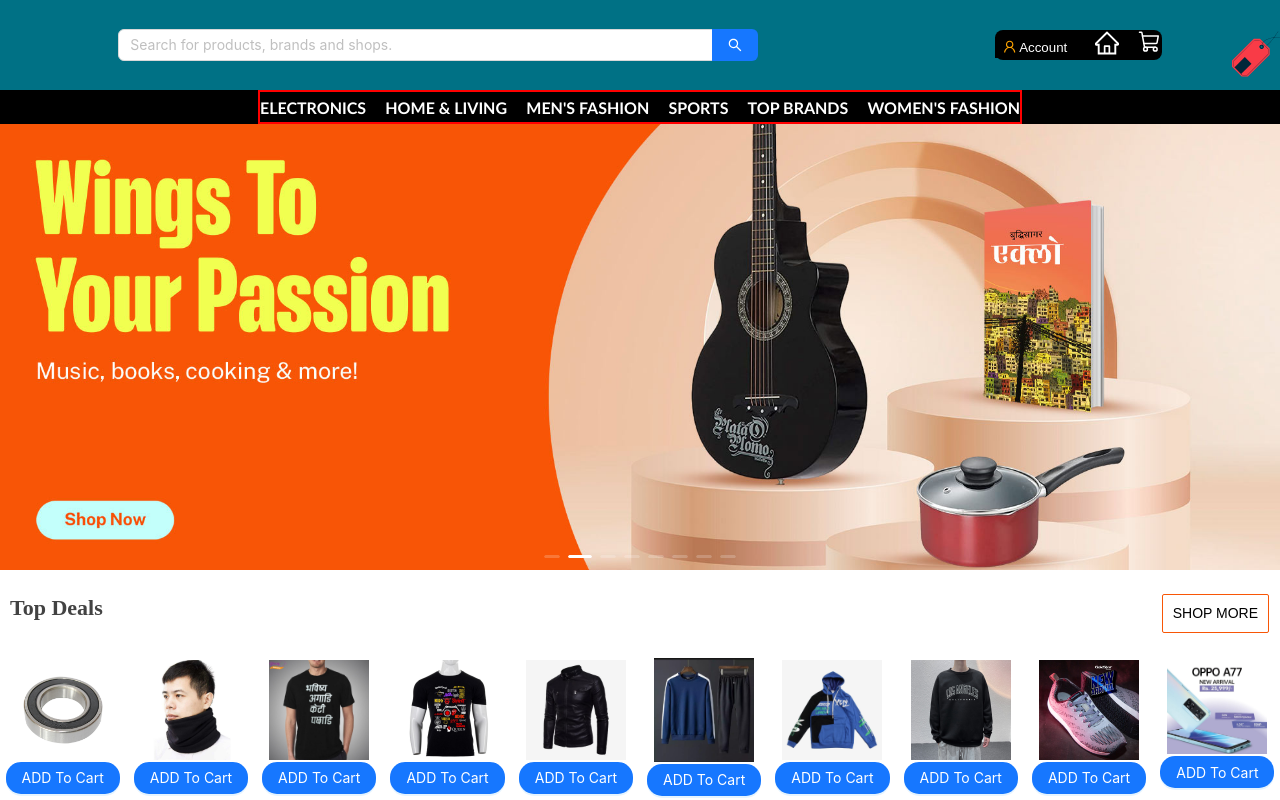
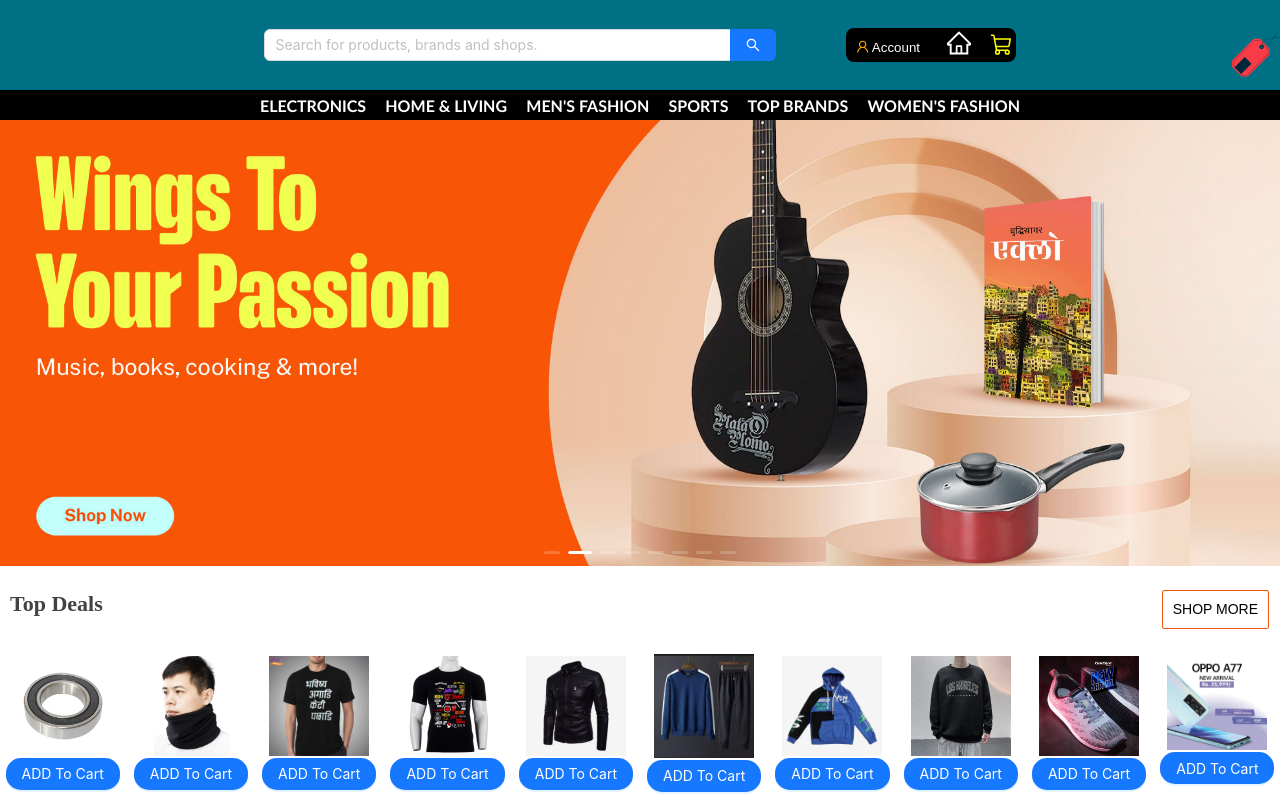
Before and after one commit to DarpanPoudel18/ecommerce, a React (Create React App) app: page / in a window 1280 px wide. Shown: the top 800 px of the page. Built offline with nearby package versions, Linux system fonts and the light colour scheme.

Commit message:
changed color

```diff
--- a/src/components/Navbar.css
+++ b/src/components/Navbar.css
@@ -4,8 +4,9 @@
     height: 90px;
     color:white;
     display: flex;
-    justify-content:space-around;
+    justify-content:center;
     align-items: center;
+    gap:70px;
     background-color: #007185;
 
   }
@@ -19,13 +20,11 @@
 
 
 .cart-logo{
-    /* top:4px; */
-    /* font-size:28px; */
-    color:black;
+    top:3px;
     color:white;
-    /* position:relative; */
-
-}
+    color:yellow;
+    position:relative;
+  }
 
 .home-logo{
     color:black;
@@ -67,7 +66,7 @@
     /* align-items: center;
     background-color:white;
     border-top-right-radius: 10%; */
-    /* border:2px solid red; */
+    border:2px solid black;
 
 
     background-color: black;
@@ -107,8 +106,9 @@
     top:22px; */
 
     /* padding:8px; */
-    width:50vw;
+    width:40vw;
     font-size: 15px;
+
    }
 
 
--- a/src/pages/Categories/categories.css
+++ b/src/pages/Categories/categories.css
@@ -23,7 +23,7 @@
     gap:1.5vw;
   align-items: center;
    justify-content: center;
-    border:2px solid red;
+    /* border:2px solid red; */
     /* align-items: center; */
     /* background-color: blue;   */
     }
```
